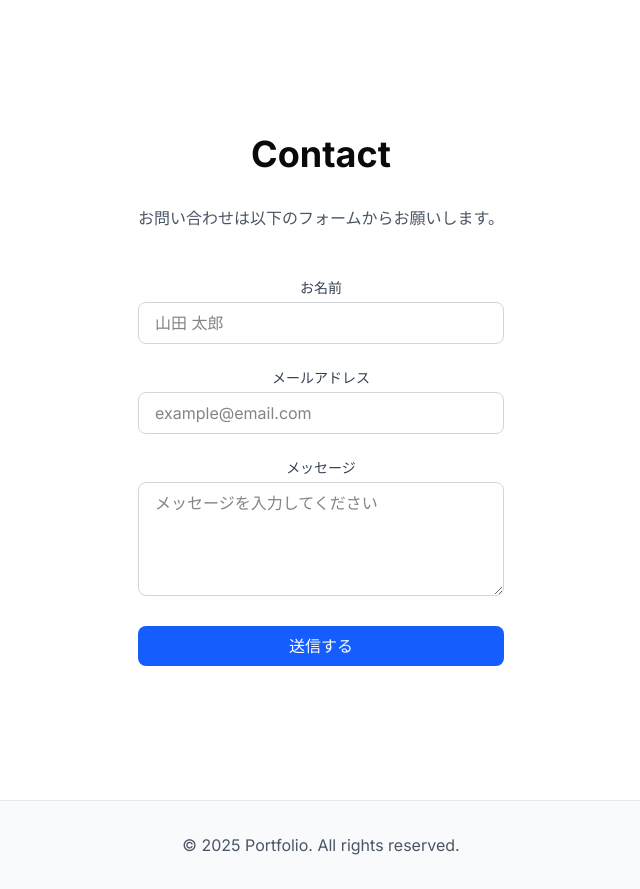
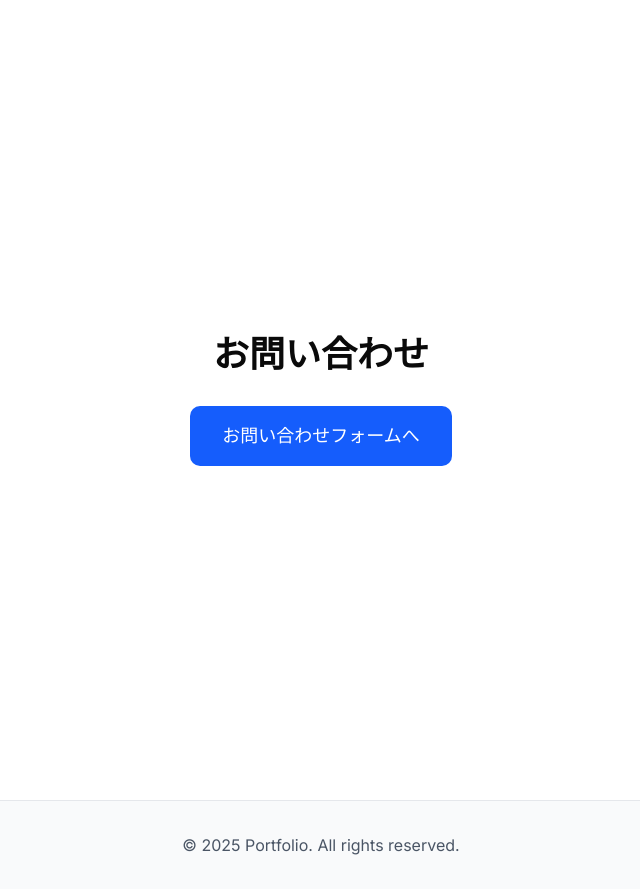
Before and after one commit to nekihcom/portfolio, a Next.js app: page / in a window 1280 px wide. Shown: the part 2400-3289 px from the top of the page, without its empty margins (319-959 px from the left). Built offline with nearby package versions, Linux system fonts and the light colour scheme.

Commit message:
feat: お問い合わせフォームをGoogle Formsに変更

```diff
--- a/src/components/sections/Contact.tsx
+++ b/src/components/sections/Contact.tsx
@@ -15,56 +15,21 @@ export function Contact() {
           whileInView={{ opacity: 1, y: 0 }}
           transition={{ duration: 0.5 }}
           viewport={{ once: true }}
-          className="max-w-2xl mx-auto text-center"
+          className="max-w-3xl mx-auto text-center"
         >
-          <h2 className="text-4xl font-bold mb-8">Contact</h2>
-          <p className="text-gray-600 mb-12">
-            お問い合わせは以下のフォームからお願いします。
-          </p>
-          <form className="space-y-6">
-            <div>
-              <label htmlFor="name" className="block text-sm font-medium text-gray-700 mb-1">
-                お名前
-              </label>
-              <input
-                type="text"
-                id="name"
-                name="name"
-                className="w-full px-4 py-2 border border-gray-300 rounded-md focus:outline-none focus:ring-2 focus:ring-blue-500"
-                placeholder="山田 太郎"
-              />
-            </div>
-            <div>
-              <label htmlFor="email" className="block text-sm font-medium text-gray-700 mb-1">
-                メールアドレス
-              </label>
-              <input
-                type="email"
-                id="email"
-                name="email"
-                className="w-full px-4 py-2 border border-gray-300 rounded-md focus:outline-none focus:ring-2 focus:ring-blue-500"
-                placeholder="example@email.com"
-              />
-            </div>
-            <div>
-              <label htmlFor="message" className="block text-sm font-medium text-gray-700 mb-1">
-                メッセージ
-              </label>
-              <textarea
-                id="message"
-                name="message"
-                rows={4}
-                className="w-full px-4 py-2 border border-gray-300 rounded-md focus:outline-none focus:ring-2 focus:ring-blue-500"
-                placeholder="メッセージを入力してください"
-              />
-            </div>
-            <button
-              type="submit"
-              className="w-full bg-blue-600 text-white py-2 px-4 rounded-md hover:bg-blue-700 transition-colors"
-            >
-              送信する
-            </button>
-          </form>
+          <h2 className="text-4xl font-bold mb-8">お問い合わせ</h2>
+          <motion.a
+            href="https://docs.google.com/forms/d/e/1FAIpQLSeRWwNv5Fyxqmv6AJQuzAJWonAyoSAd1rerzl9ncV1dyM-zgA/viewform?usp=dialog"
+            target="_blank"
+            rel="noopener noreferrer"
+            className="inline-block px-8 py-4 bg-blue-600 text-white rounded-lg hover:bg-blue-700 transition-colors text-lg"
+            initial={{ opacity: 0, y: 20 }}
+            whileInView={{ opacity: 1, y: 0 }}
+            transition={{ duration: 0.5, delay: 0.2 }}
+            viewport={{ once: true }}
+          >
+            お問い合わせフォームへ
+          </motion.a>
         </motion.div>
       </div>
     </ParallaxSection>
```
